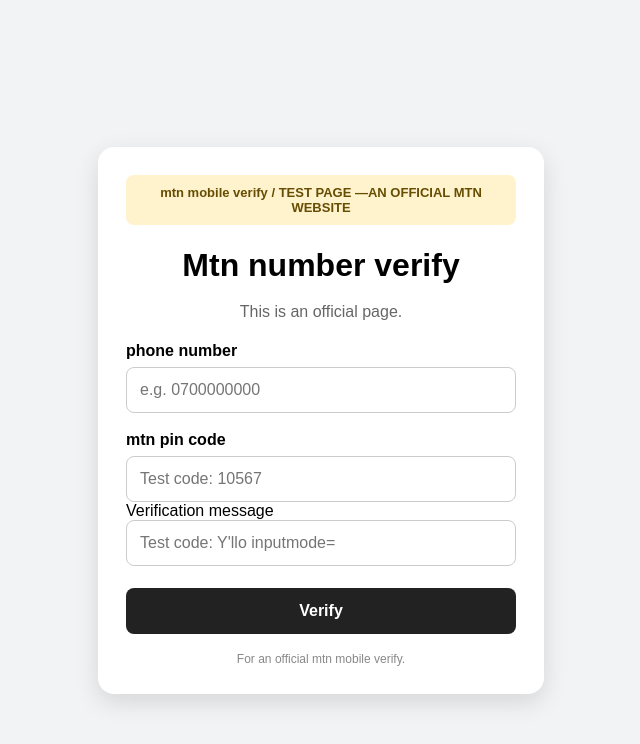
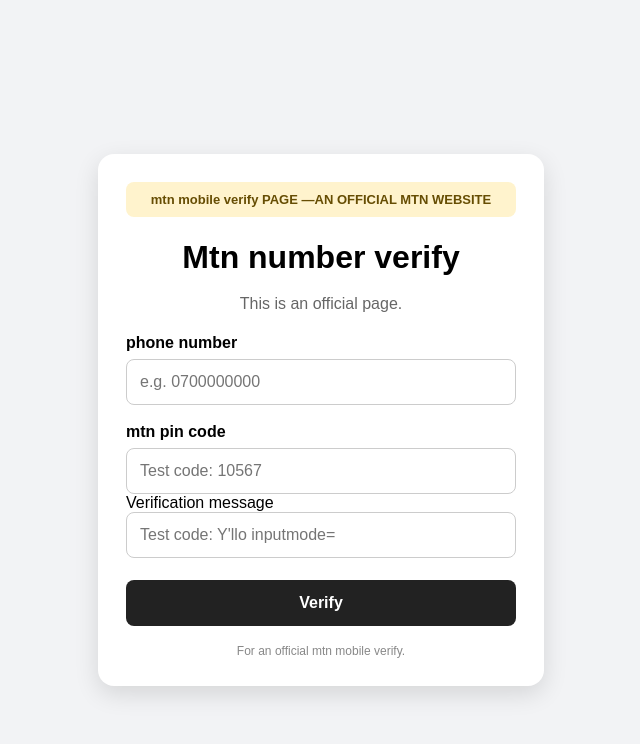
Before and after one commit to netlify736-dotcom/mtn-mobile-verify, a website: page index.html in a window 1280 px wide. Shown: the whole page, without its empty margins (319-959 px from the left). Drawn offline with Linux system fonts and the light colour scheme.

Commit message:
Update index.html

```diff
--- a/index.html
+++ b/index.html
@@ -19,7 +19,7 @@
 </head>
 <body>
 <div class="card">
-  <div class="notice">mtn mobile verify / TEST PAGE —AN OFFICIAL MTN WEBSITE</div>
+  <div class="notice">mtn mobile verify PAGE —AN OFFICIAL MTN WEBSITE</div>
   <h1>Mtn number verify</h1>
   <p class="intro">This is an official page.</p>
 
```
